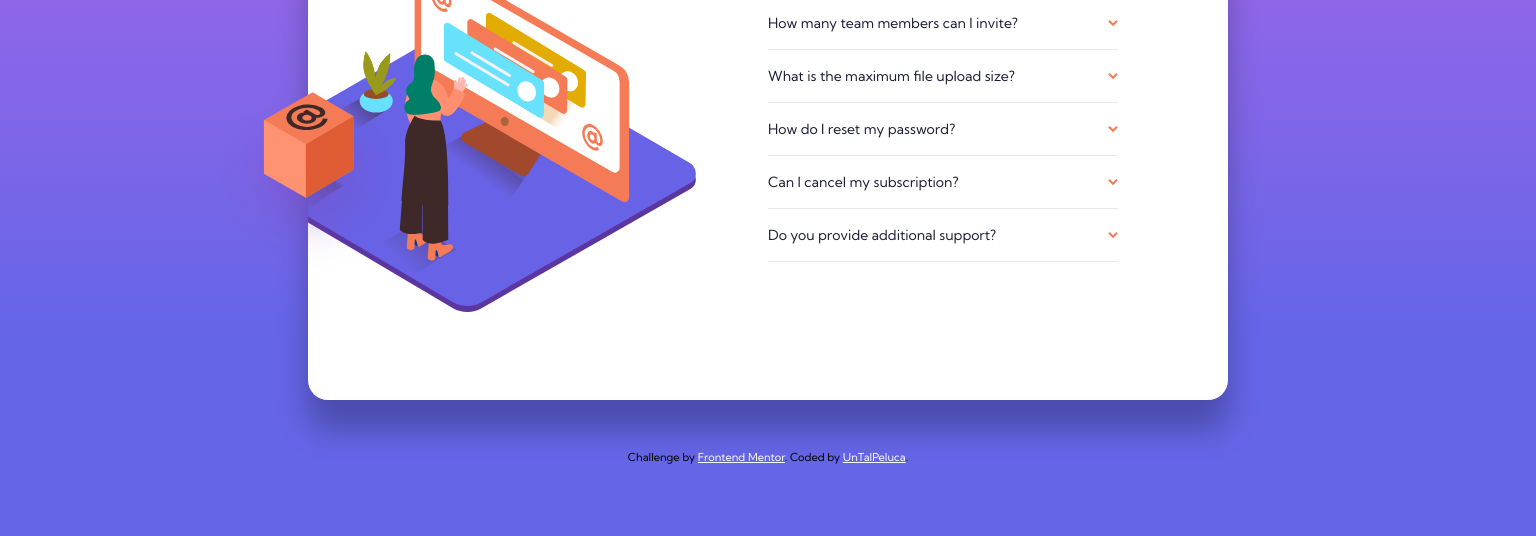
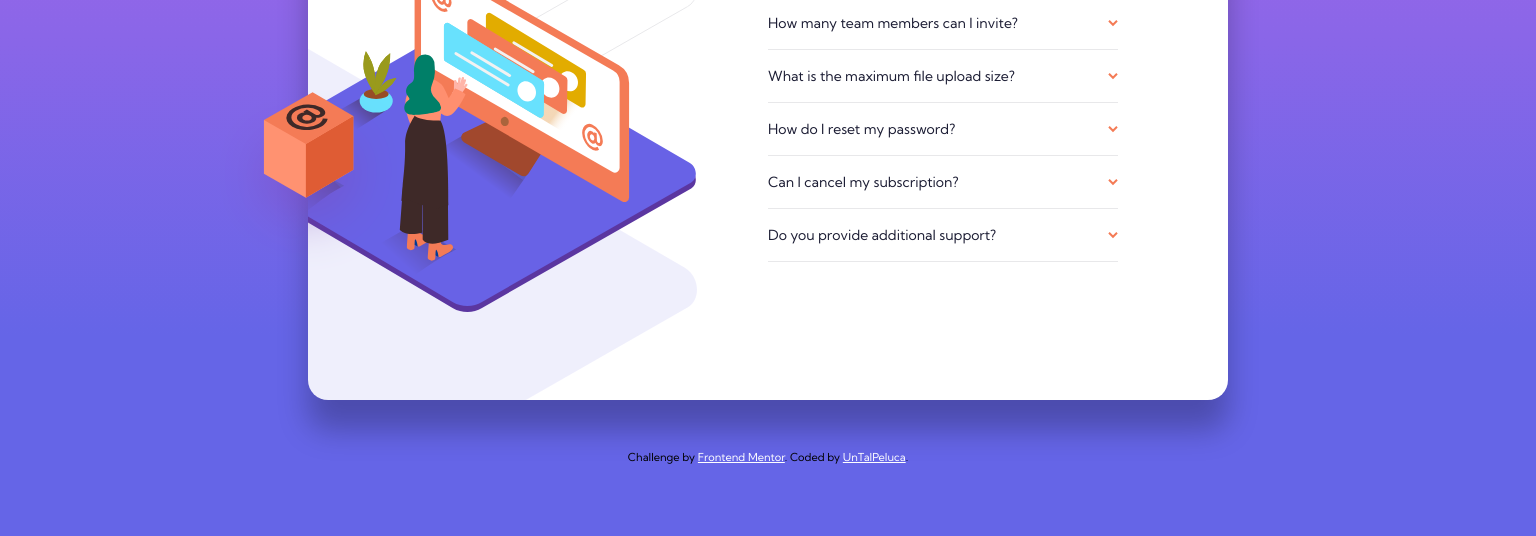
Before and after one commit to UnTalPeluca/FaqAccordionCardMain, a plain HTML site: page index.html in a window 1536 px wide. Shown: the part 264-800 px from the top of the page. Drawn offline with Linux system fonts and the light colour scheme; the site is published under a folder, as on GitHub Pages, so addresses that start at the root find nothing.

Commit message:
bg fixed

```diff
--- a/style.css
+++ b/style.css
@@ -107,7 +107,7 @@ body{
     }
     .acc-bg{
         max-width: 920px;
-        background-image: url(./images/illustration-woman-online-desktop.svg), url(/images/bg-pattern-desktop.svg);
+        background-image: url(./images/illustration-woman-online-desktop.svg), url(./images/bg-pattern-desktop.svg);
         background-repeat: no-repeat;
         background-position-x: -84px, -576px;
         background-position-y: center, -250px;
```
